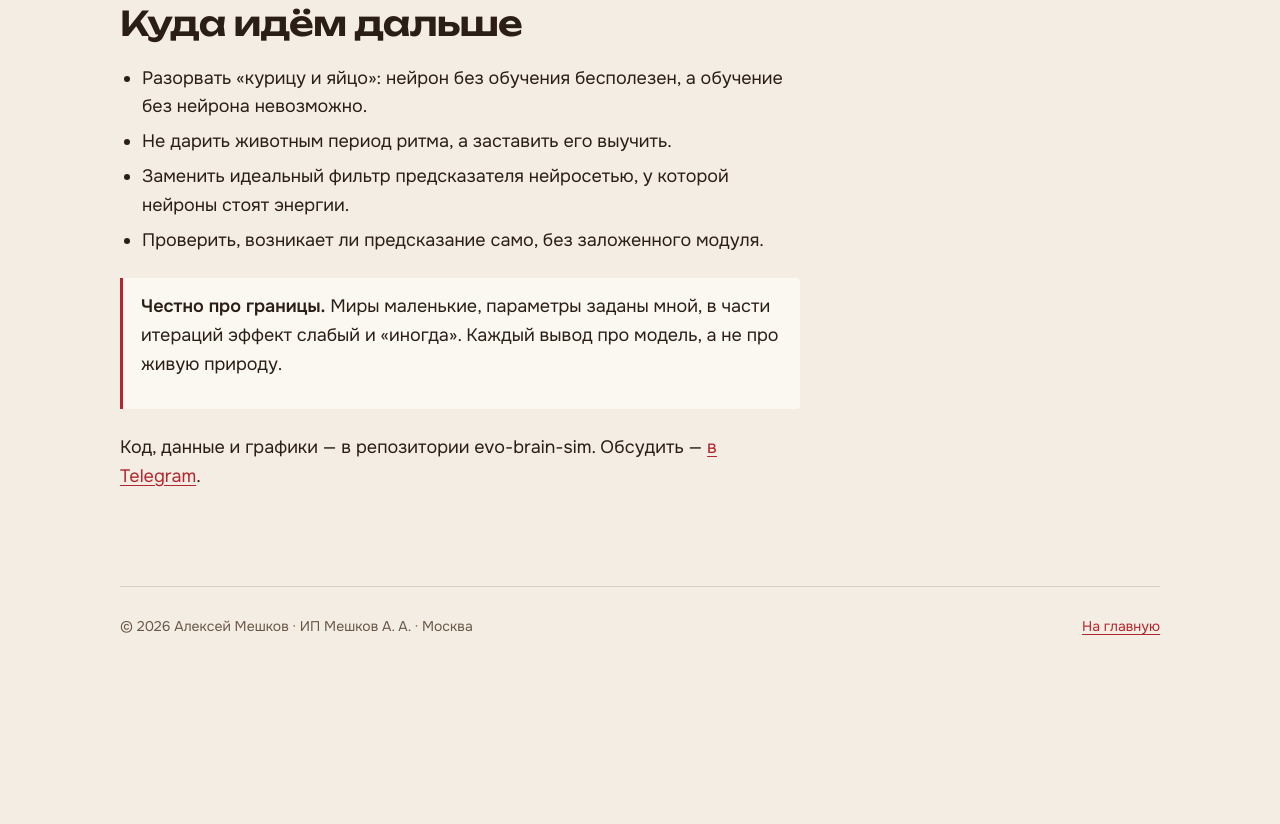
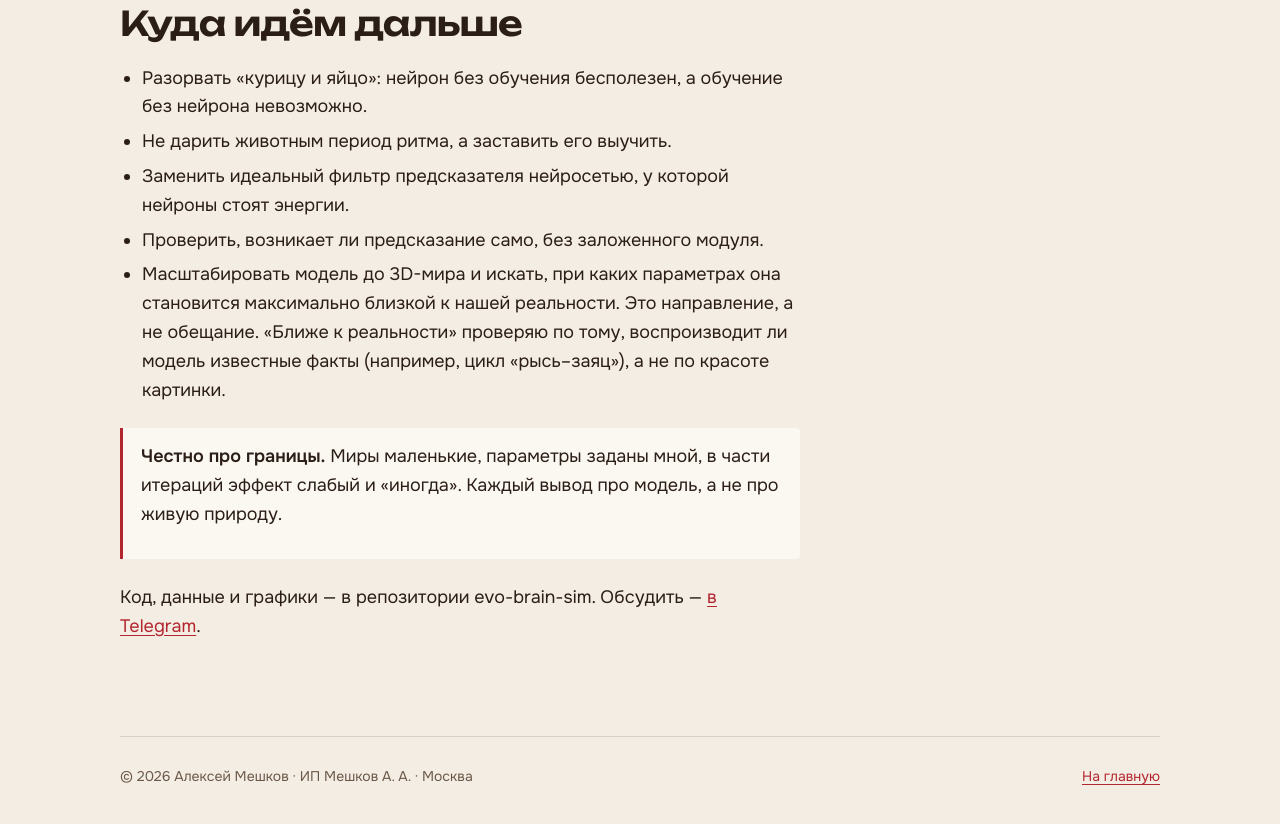
Before and after one commit to Madrussian/alexeymeshkov-ru, a plain HTML site: page lab/index.html in a window 1280 px wide. Shown: the part 2522-3346 px from the top of the page. Before the commit the page ends 3200 px from the top, so only its background shows below. Drawn offline with Linux system fonts and the light colour scheme; a web font is replaced by a local one.

Commit message:
Карта Лаборатории: план масштабирования на 3D-мир
Co-Authored-By: Claude Sonnet 5.5 <noreply@anthropic.com>
Claude-Session: https://claude.ai/code/session_01RwXX8scm57yHsLDyVXhc3t

```diff
--- a/lab/index.html
+++ b/lab/index.html
@@ -102,6 +102,7 @@
         <li>Не дарить животным период ритма, а заставить его выучить.</li>
         <li>Заменить идеальный фильтр предсказателя нейросетью, у которой нейроны стоят энергии.</li>
         <li>Проверить, возникает ли предсказание само, без заложенного модуля.</li>
+        <li>Масштабировать модель до 3D-мира и искать, при каких параметрах она становится максимально близкой к нашей реальности. Это направление, а не обещание. «Ближе к реальности» проверяю по тому, воспроизводит ли модель известные факты (например, цикл «рысь–заяц»), а не по красоте картинки.</li>
       </ul>
       <div class="note">
         <p><b>Честно про границы.</b> Миры маленькие, параметры заданы мной, в части итераций эффект слабый и «иногда». Каждый вывод про модель, а не про живую природу.</p>
```
Also changed, not shown: src/content/ru/lab.html (+1 -0 lines).
